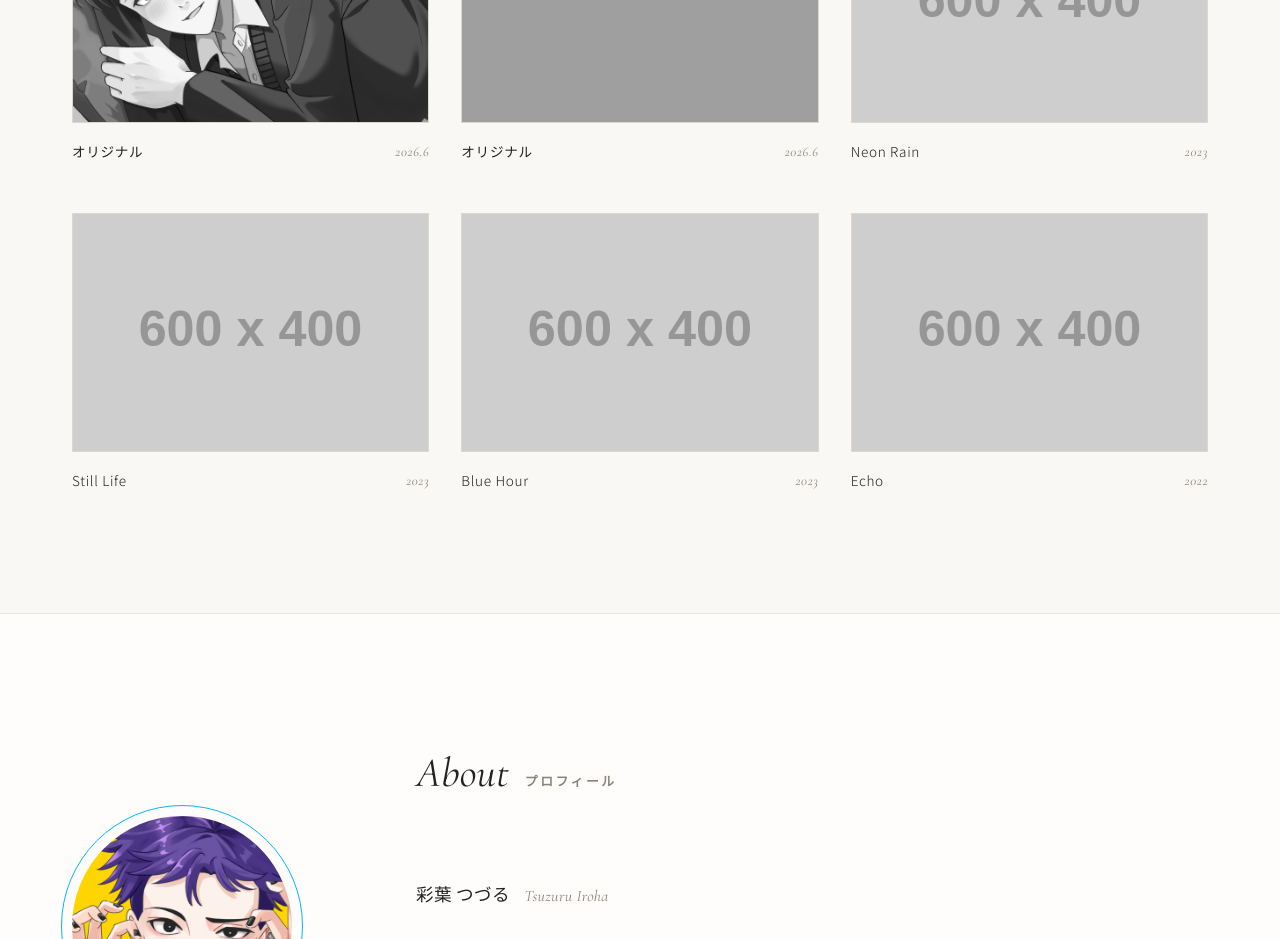
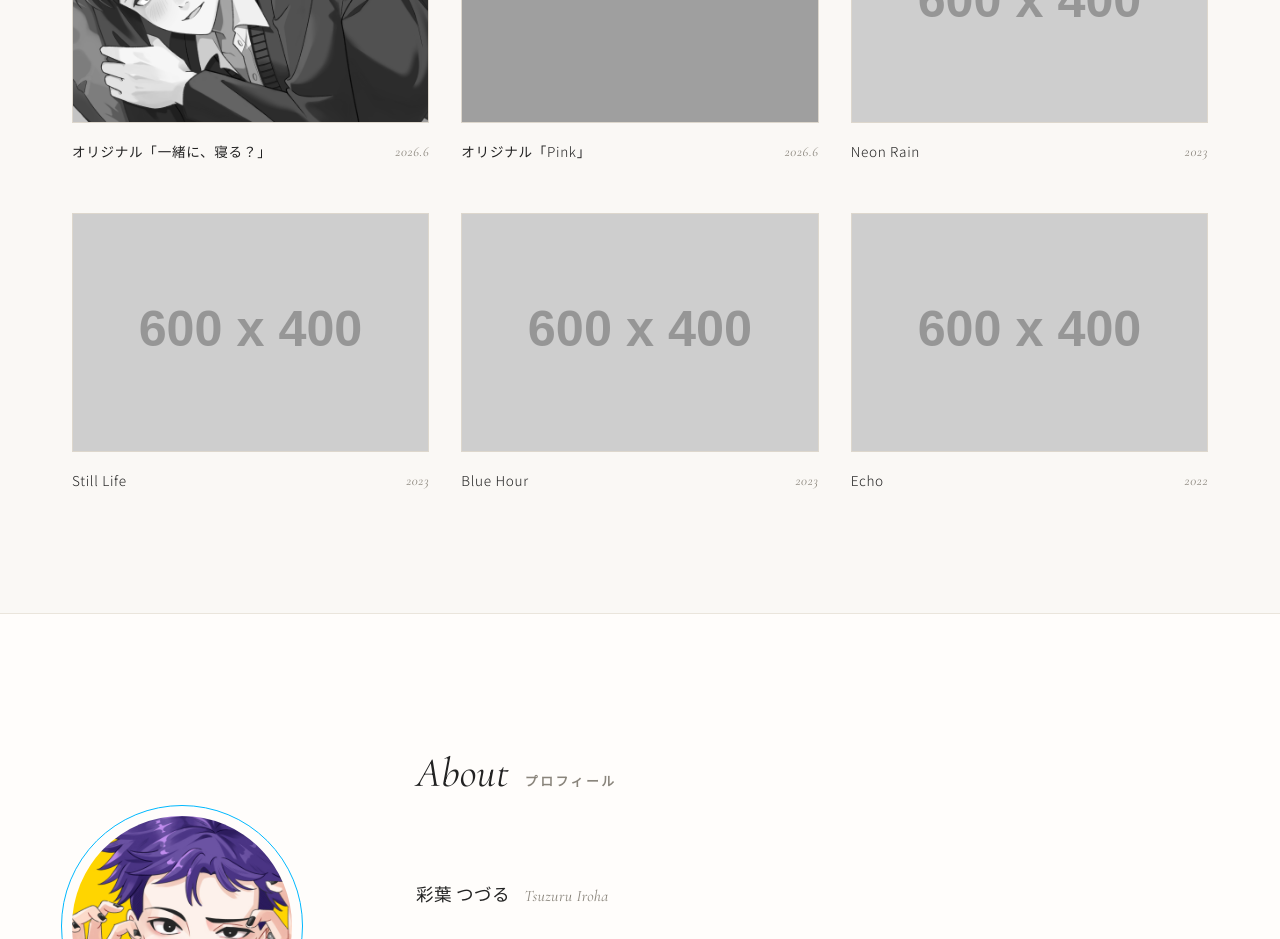
Before and after one commit to irohatsuzuru/portfolio, a plain HTML site: page index.html in a window 1280 px wide. Shown: the part 1180-2119 px from the top of the page. Drawn offline with nearby package versions, Linux system fonts and the light colour scheme; grey boxes are pictures that could not be loaded; placeholder pictures from the web are drawn by us.

Commit message:
イラストのタイトルを変更

```diff
--- a/index.html
+++ b/index.html
@@ -101,14 +101,14 @@
             <div class="work-card__frame">
               <img src="images/work01.png" alt="一緒に、寝る？" loading="lazy">
             </div>
-            <p class="work-card__caption">オリジナル<span>2026.6</span></p>
+            <p class="work-card__caption">オリジナル「一緒に、寝る？」<span>2026.6</span></p>
           </a>
 
           <a href="#work-02" class="work-card">
             <div class="work-card__frame">
               <img src="images/work02.jpg" alt="Pink" loading="lazy">
             </div>
-            <p class="work-card__caption">オリジナル<span>2026.6</span></p>
+            <p class="work-card__caption">オリジナル「Pink」<span>2026.6</span></p>
           </a>
 
           <a href="#work-03" class="work-card">
```
